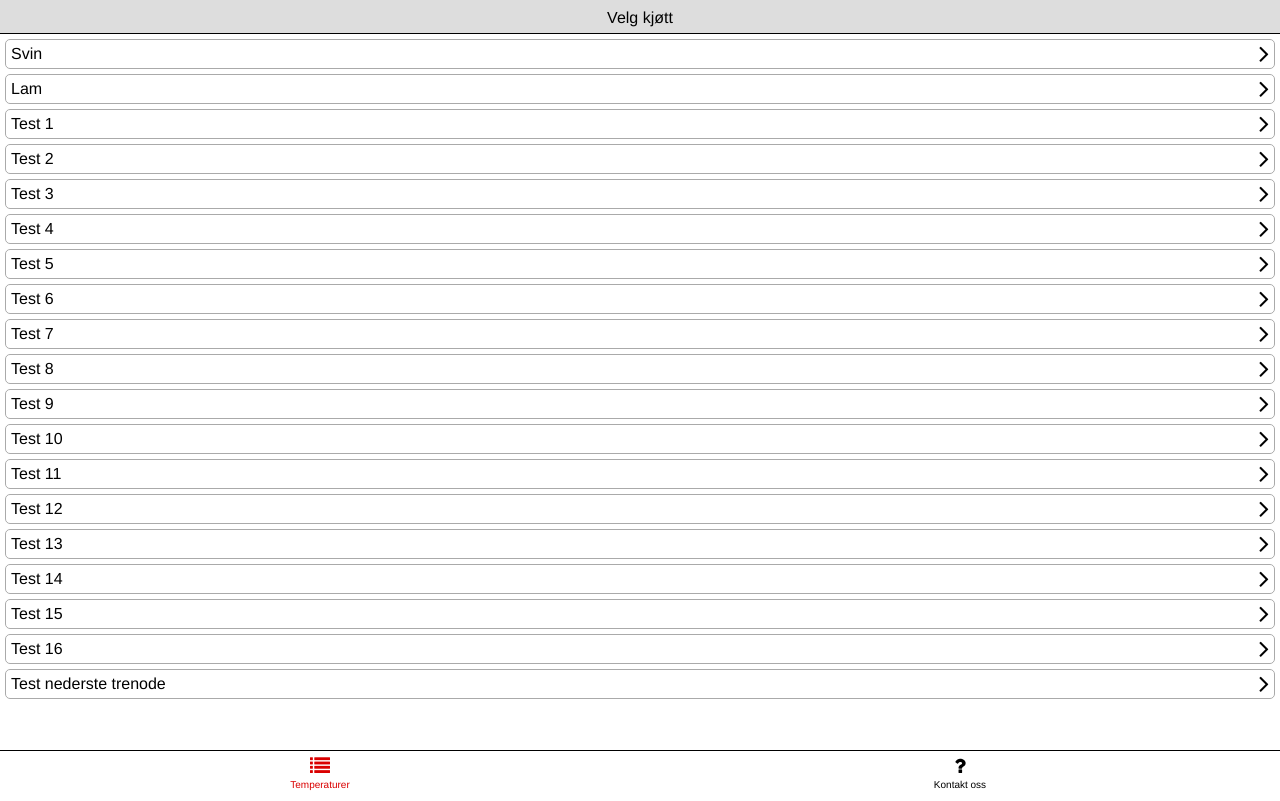
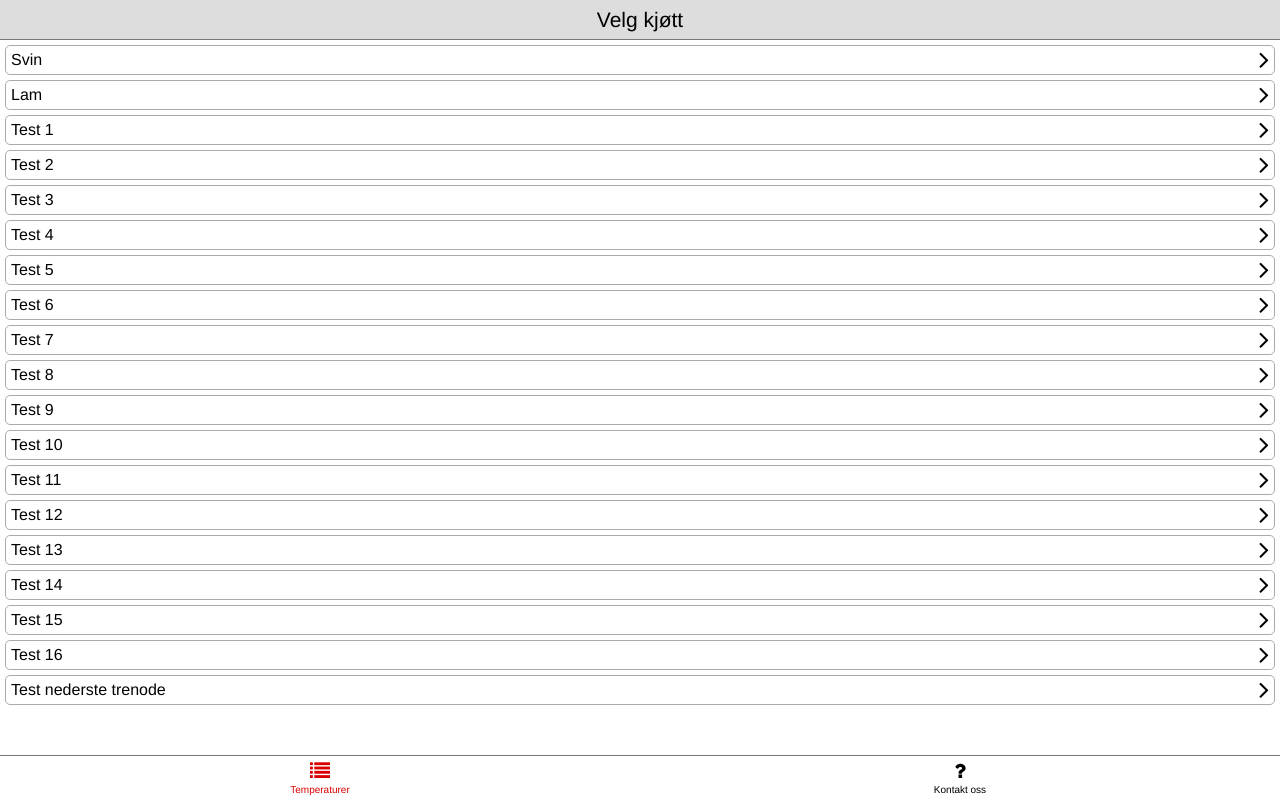
Before and after one commit to mgunnerud/kjernetemp_cordova, a plain HTML site: page www/index.html in a window 1280 px wide. Drawn offline with Linux system fonts and the light colour scheme; some packages are replaced by stand-ins of ours; a script that the page names is missing.

Commit message:
more styling

```diff
--- a/www/css/kjernetemp.css
+++ b/www/css/kjernetemp.css
@@ -14,7 +14,7 @@ body
 {
 	position: absolute;
 	top: 0;
-    bottom: 50px; /* footer buttons */
+    bottom: 45px; /* footer buttons */
 	left: 0;
 	right: 0;
 }
@@ -29,10 +29,10 @@ body
 #header
 {
     position: relative;
-	height: 34px;
-	padding: 5px;
+	height: 40px;
+    line-height: 40px;
 	background-color: #DDD;
-	border-bottom: 1px solid black;
+    border-bottom: 1px solid #777;
 }
 
 #footer
@@ -40,15 +40,15 @@ body
 	position: absolute;
 	bottom: 0px;
 	width: 100%;
-	height: 50px;
+	height: 45px;
     line-height: 26px;
-    border-top: 1px solid;
+    border-top: 1px solid #777;
 }
 
 #scrollwrapper
 {
 	position: absolute;
-	top: 34px;
+	top: 40px;
 	bottom: 0;
 	left: 0;
 	right: 0;
@@ -89,8 +89,8 @@ body
 
 #headerName
 {
-	padding-top: 4px;
     text-align: center;
+    font-size: 21px;
 }
 
 #backButton
@@ -100,7 +100,7 @@ body
     top: 0px;
     width: 30px;
     text-align: center;
-    font-size: 27px;
+    font-size: 34px;
     height: 100%;
 }
 
```
